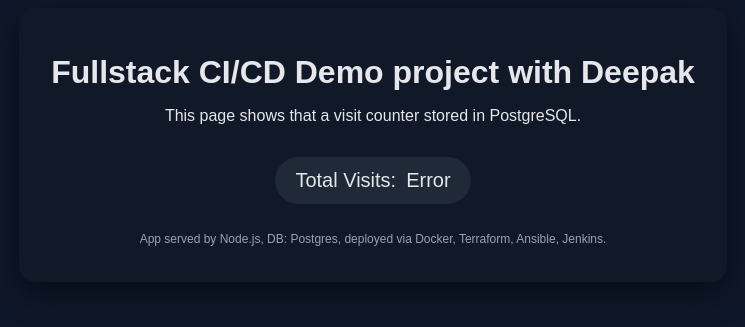
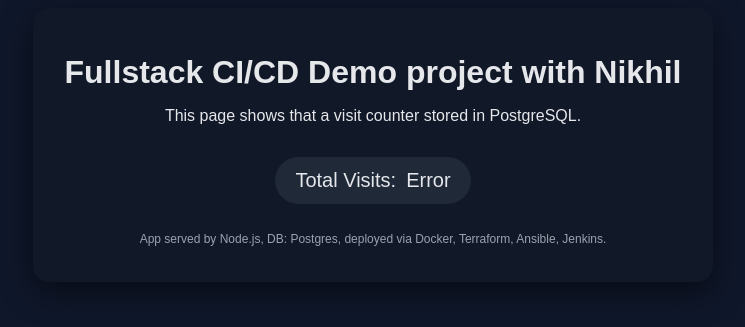
Before and after one commit to deepakbatra5/fullstack-cicd-project, a website: page app/public/index.html in a window 1280 px wide. Shown: the part 255-582 px from the top of the page, without its empty margins (267-1012 px from the left). Drawn offline with Linux system fonts and the light colour scheme; no server answers.

Commit message:
first commit

```diff
--- a/app/public/index.html
+++ b/app/public/index.html
@@ -5,9 +5,10 @@
   <title>Fullstack CI/CD Demo </title>
   <link rel="stylesheet" href="style.css" />
 </head>
+
 <body>
   <div class="container">
-    <h1>Fullstack CI/CD Demo project with Deepak </h1>
+    <h1>Fullstack CI/CD Demo project with Nikhil </h1>
     <p>This page shows that a visit counter stored in PostgreSQL.</p>
     <div id="counter-box">
       <span>Total Visits:</span>
```
